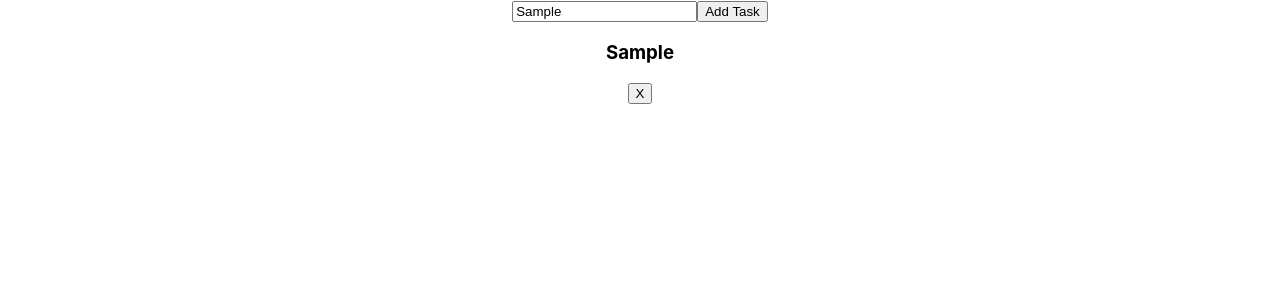
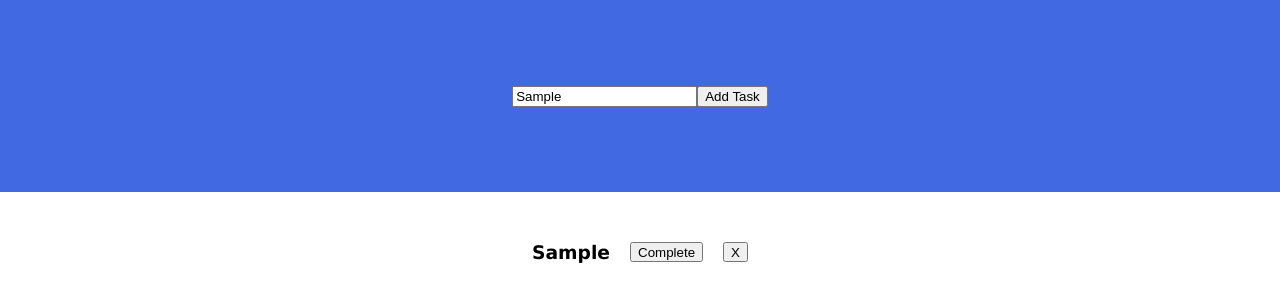
Before and after one commit to Sirajuddin135/react_practice, a React (Create React App) app: page / in a window 1280 px wide. Both pictures are taken after typing "Sample" into the empty fields and a click on the button "Add Task". Shown: the top 302 px of the page. Built offline with nearby package versions, Linux system fonts and the light colour scheme.

Commit message:
todoList

```diff
--- a/src/App.css
+++ b/src/App.css
@@ -1,38 +1,47 @@
+body {
+  margin: 0;
+  padding: 0;
+}
+
 .App {
+  display: flex;
+  align-items: center;
+  flex-direction: column;
+  width: 100vw;
+  font-family: Verdana, Geneva, Tahoma, sans-serif;
+}
+
+.addTask {
+  height: 15vw;
+  width: 100%;
+  background-color: royalblue;
+  display: flex;
+  justify-content: center;
+  align-items: center;
+}
+
+.list {
+  height: auto;
+  width: 100%;
+  display: flex;
+  align-items: center;
+  padding-top: 20px;
+  flex-direction: column;
+}
+
+.task {
+  width: 500px;
+  height: 50px;
+  display: flex;
+  margin: 15px;
+  display: flex;
+  align-items: center;
+  justify-content: center;
+}
+
+.task button {
+  width: auto;
+  height: 20px;
+  margin-left: 20px;
   text-align: center;
 }
-
-.App-logo {
-  height: 40vmin;
-  pointer-events: none;
-}
-
-@media (prefers-reduced-motion: no-preference) {
-  .App-logo {
-    animation: App-logo-spin infinite 20s linear;
-  }
-}
-
-.App-header {
-  background-color: #282c34;
-  min-height: 100vh;
-  display: flex;
-  flex-direction: column;
-  align-items: center;
-  justify-content: center;
-  font-size: calc(10px + 2vmin);
-  color: white;
-}
-
-.App-link {
-  color: #61dafb;
-}
-
-@keyframes App-logo-spin {
-  from {
-    transform: rotate(0deg);
-  }
-  to {
-    transform: rotate(360deg);
-  }
-}
--- a/src/App.js
+++ b/src/App.js
@@ -1,7 +1,8 @@
 import './App.css';
+import { useState } from 'react';
 // import { User } from './User';
 // import { Planet } from './Planets';
-import { useState } from 'react';
+import { Task } from './Task';
 
 function App() {
 
@@ -26,7 +27,8 @@ function App() {
   const addNewTask = () => {
     const task = {
       id: todoList.length === 0 ? 1 : todoList[todoList.length - 1].id + 1,
-      taskName: newTask
+      taskName: newTask,
+      completed: false
     }
 
     setTodoList([...todoList, task]);
@@ -39,17 +41,18 @@ function App() {
 
   return (
     <div className='App'>
-      <div className="addTask">
+      <div className='addTask'>
         <input onChange={getTask} />
         <button onClick={addNewTask}>Add Task</button>
       </div>
-      <div className="list">
+      <div className='list'>
         {todoList.map((task) => {
           return (
-            <div>
-              <h3>{task.taskName}</h3>
-              <button onClick={() => deleteTask(task.id)}>X</button>
-            </div>
+            <Task
+              taskName={task.taskName}
+              id={task.id}
+              deleteTask={deleteTask}
+            />
           )
         }
         )}
--- /dev/null
+++ b/src/Task.js
@@ -0,0 +1,9 @@
+export const Task = (props) => {
+    return (
+        <div className='task' style={{ color: props.completed === true ? 'green' : 'black' }}>
+            <h3>{props.taskName}</h3>
+            <button onClick={() => props.completeTask(props.completed)}> Complete </button>
+            <button onClick={() => props.deleteTask(props.id)}>X</button>
+        </div>
+    )
+}
```
